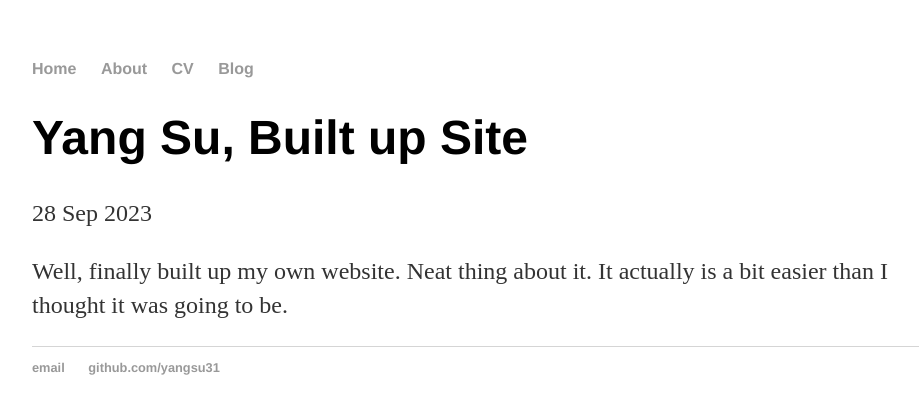
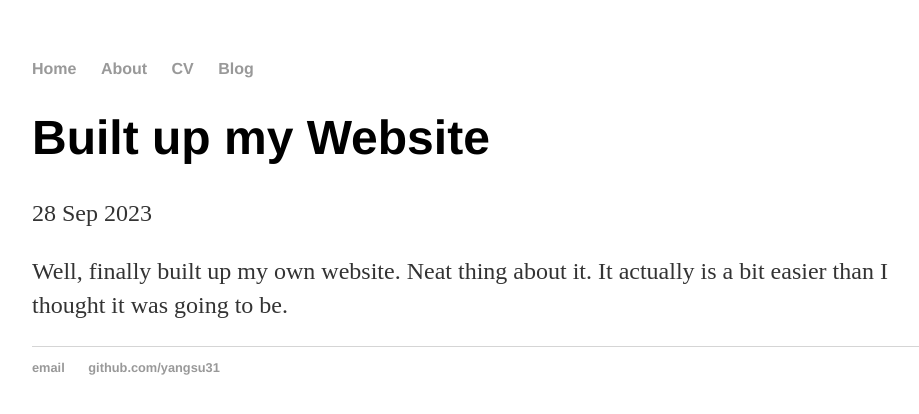
Before and after one commit to YangSu31/yangsu31.github.io, a Jekyll site: the page built from _posts/2023-09-28-yang-su-site-launched.md, in a window 1280 px wide. Shown: the top 414 px of the page, without its empty margins (160-1079 px from the left). Built offline with Jekyll 4.4.1, drawn with Linux system fonts in a browser that asks for light colours.

Commit message:
Update 2023-09-28-yang-su-site-launched.md

```diff
--- a/_posts/2023-09-28-yang-su-site-launched.md
+++ b/_posts/2023-09-28-yang-su-site-launched.md
@@ -1,6 +1,6 @@
 ---
 layout: post
-title: "Yang Su, Built up Site"
+title: "Built up my Website"
 date: 2023-09-28
 ---
 
```
